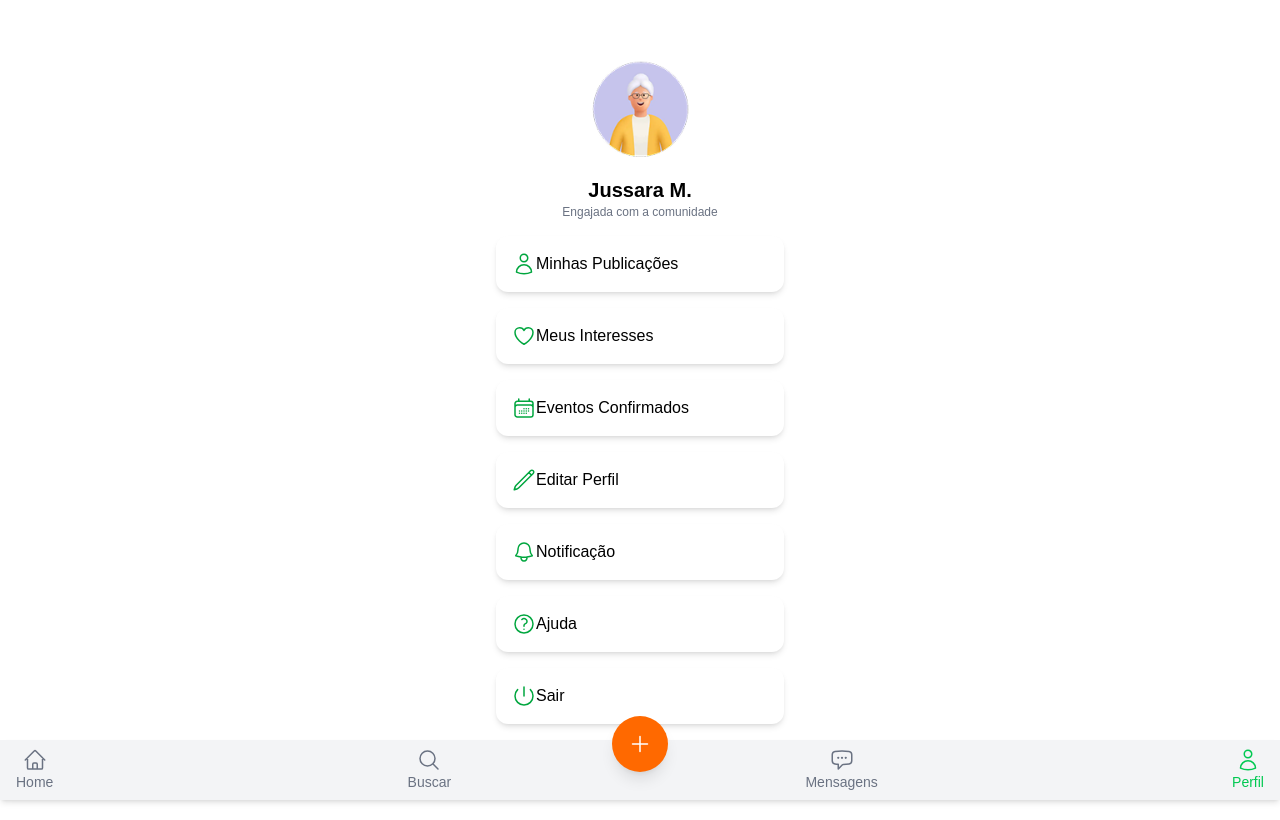
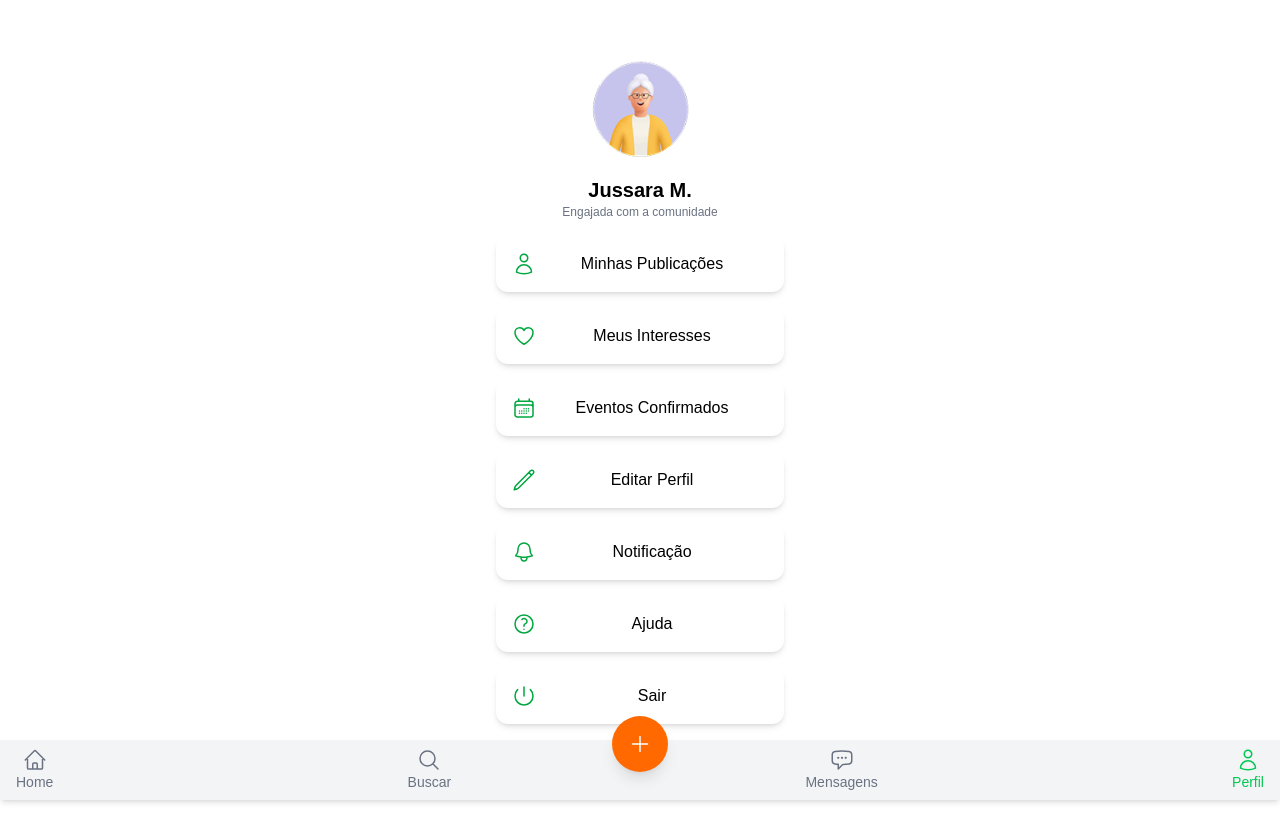
Before and after one commit to ThallesLorrhan/App-Marica, a Next.js app: page /perfil in a window 1280 px wide. Built offline with nearby package versions, Linux system fonts and the light colour scheme.

Commit message:
finished profile

```diff
--- a/src/app/perfil/page.js
+++ b/src/app/perfil/page.js
@@ -46,7 +46,7 @@ export default function Perfil() {
             className="w-full text-green-500 flex items-center   bg-white rounded-xl shadow-md p-4 hover:bg-gray-100 transition"
           >
             {item.icon}
-            <span className="text-black">{item.label}</span>
+            <span className="flex-1 text-black">{item.label}</span>
           </button>
         ))}
       </div>
```
